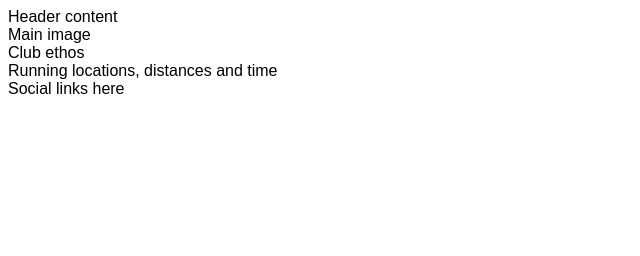
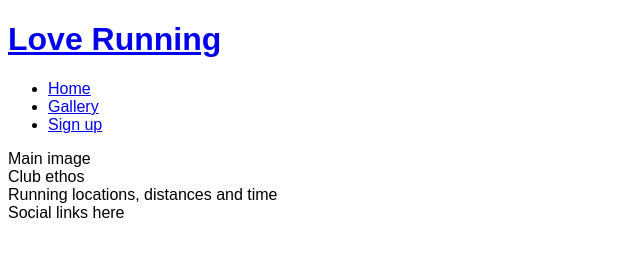
Before and after one commit to KristoferGab/love-running, a plain HTML site: page index.html in a window 1280 px wide. Shown: the whole page, without its empty margins (0-640 px from the left). Drawn offline with Linux system fonts and the light colour scheme.

Commit message:
Add basic header structure

```diff
--- a/index.html
+++ b/index.html
@@ -1,5 +1,6 @@
 <!DOCTYPE html>
 <html lang="en">
+
 <head>
     <meta charset="UTF-8">
     <meta http-equiv="X-UA-Compatible" content="IE=edge">
@@ -10,9 +11,23 @@
     <link rel="stylesheet" href="assets/css/style.css">
     <title>Love Running</title>
 </head>
+
 <body>
     <header>
-        Header content
+        <h1><a href="index.html">Love Running</a></h1>
+        <nav>
+            <ul>
+                <li>
+                    <a href="index.html">Home</a>
+                </li>
+                <li>
+                    <a href="#">Gallery</a>
+                </li>
+                <li>
+                    <a href="#">Sign up</a>
+                </li>
+            </ul>
+        </nav>
     </header>
     <section>
         Main image
@@ -27,4 +42,5 @@
         Social links here
     </footer>
 </body>
+
 </html>
```
